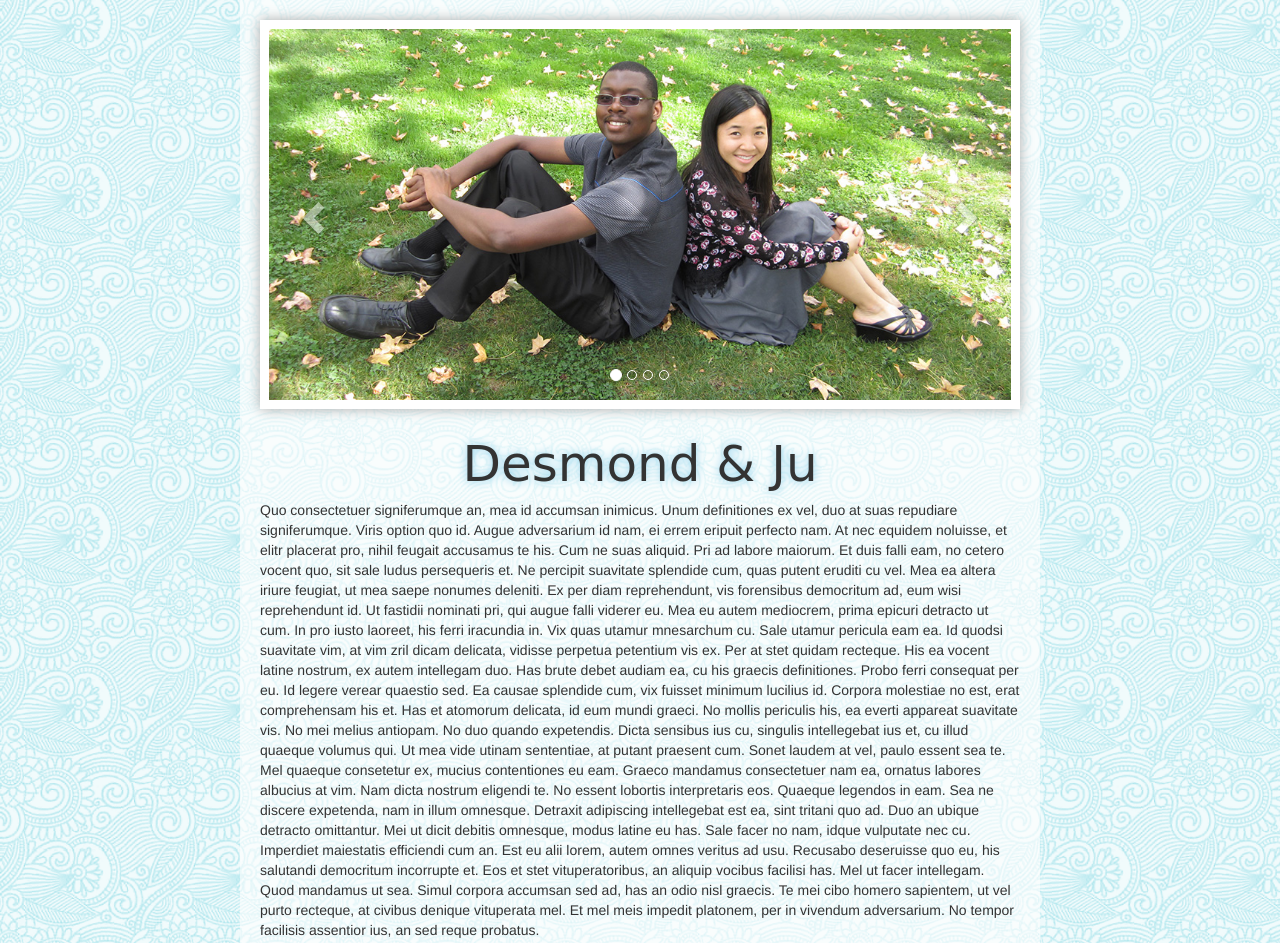
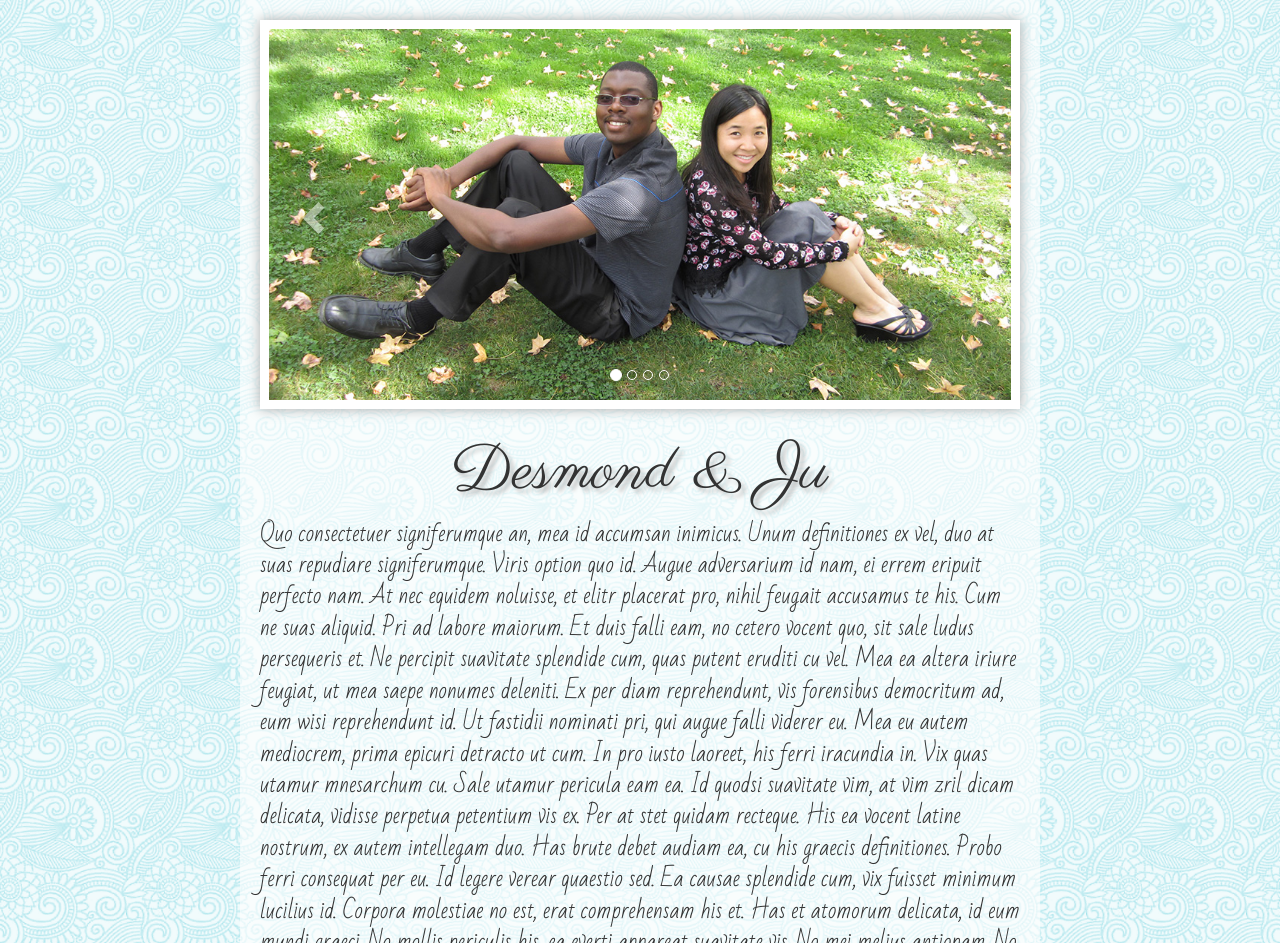
Before and after one commit to desandju/desandju.github.io, a plain HTML site: page index.html in a window 1280 px wide. Shown: the top 943 px of the page. Drawn offline with Linux system fonts and the light colour scheme.

Commit message:
update font and style

```diff
--- a/index.html
+++ b/index.html
@@ -4,10 +4,8 @@
 
 	<link rel="stylesheet" href="resources/bootstrap/bootstrap.min.css">
 	<link rel="stylesheet" href="main.css">
-
-	<script type="text/javascript" src="resources/jquery-2.1.4.min.js"></script>
-	<script type="text/javascript" src="resources/bootstrap/bootstrap.min.js"></script>
-	<script type="text/javascript" src="main.js"></script>
+	<link href='https://fonts.googleapis.com/css?family=Bad+Script' rel='stylesheet' type='text/css'>
+	<link href='https://fonts.googleapis.com/css?family=Parisienne' rel='stylesheet' type='text/css'>
 </head>
 
 <body>
@@ -85,4 +83,8 @@
 			</div>
 		</div>
 	</div>
+
+	<script type="text/javascript" src="resources/jquery-2.1.4.min.js"></script>
+	<script type="text/javascript" src="resources/bootstrap/bootstrap.min.js"></script>
+	<script type="text/javascript" src="main.js"></script>
 </body>
--- a/main.css
+++ b/main.css
@@ -1,6 +1,6 @@
 body {
 	background: url("images/symphony-ltblueE.png");
-	background-size: 170px;
+	background-size: 160px;
 	/*background: url("images/flowers.jpg");*/
 }
 
@@ -56,7 +56,16 @@ body {
 
 .desAndJuTitle {
 	text-align: center;
-	font-size: 50px;
+	/*font-size: 50px;
 	font-family: cursive;
 	text-shadow: 0px 0px 10px skyblue;
+	font-family: 'Tangerine', cursive;*/
+	font-family: 'Parisienne', cursive;
+	font-size: 62px;
+	text-shadow: 4px 4px 4px #bbb;
 }
+
+.bottom-section .desc {
+	font-family: 'Bad Script', cursive;
+	font-size: 22px;
+}
```
